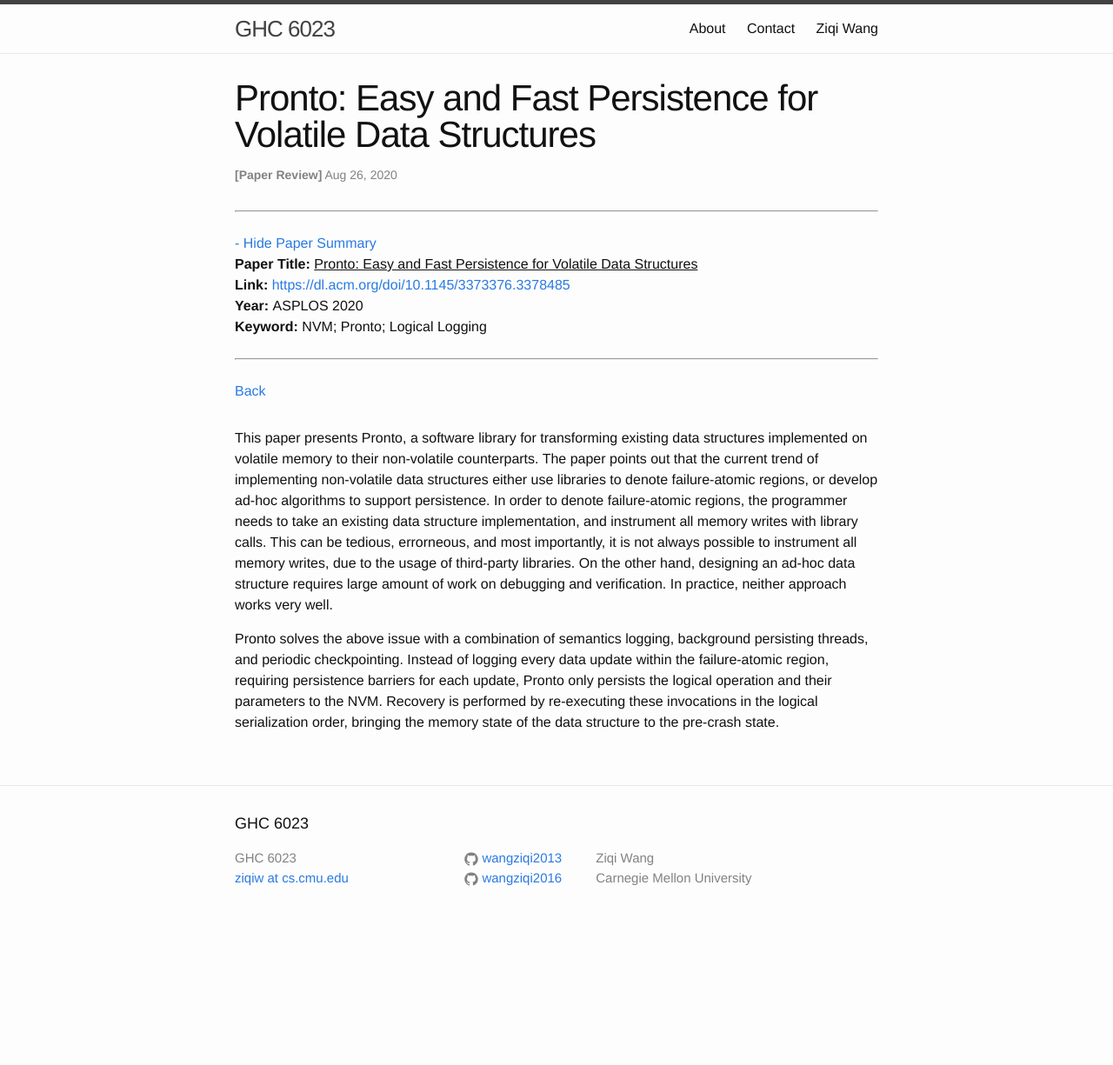
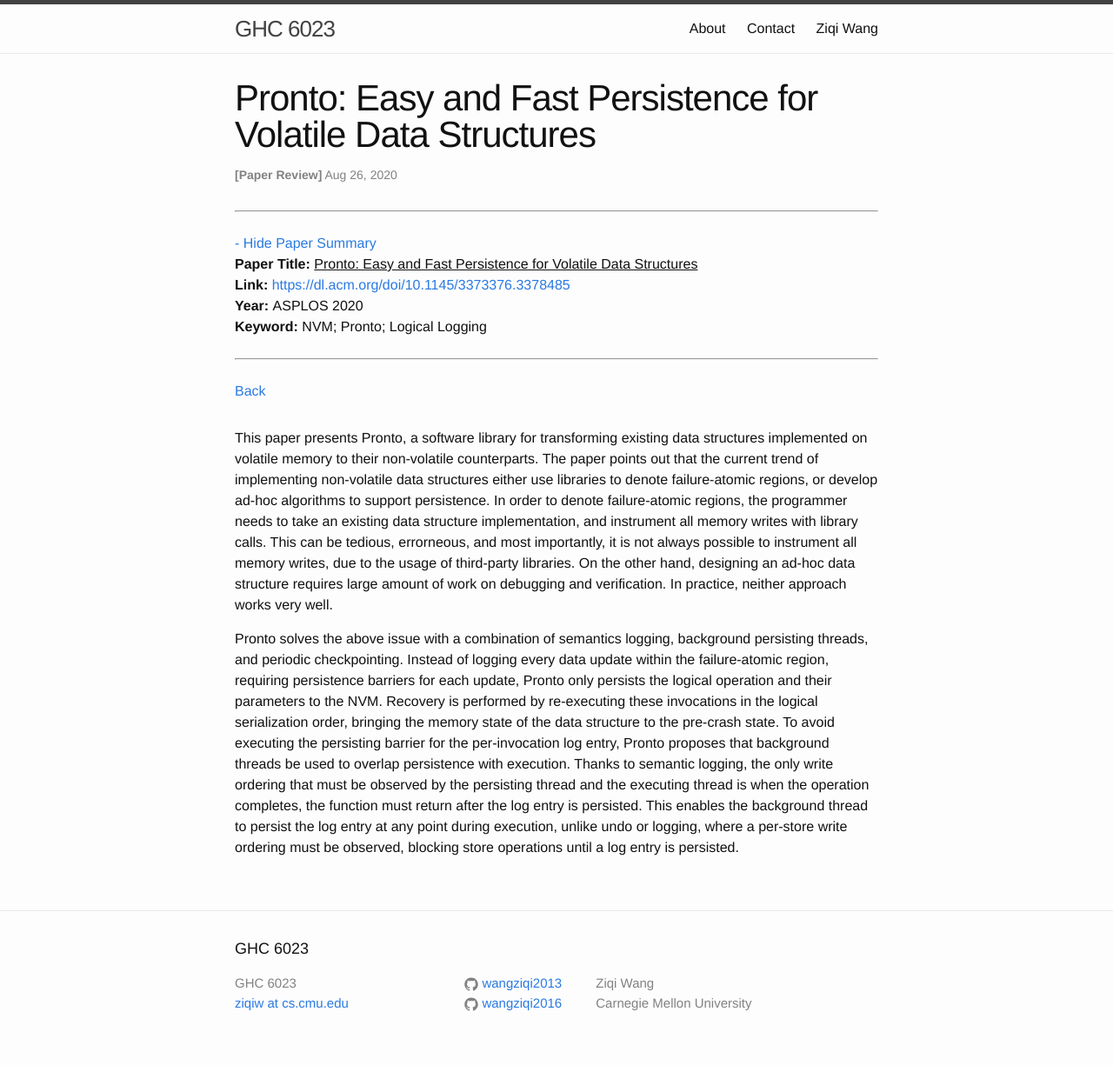
Before and after one commit to wangziqi2013/wangziqi2013.github.io, a Jekyll site: the page built from _posts/2020-08-26-pronto.markdown, in a window 1280 px wide. Shown: the whole page at 87% size. Built offline with Jekyll 4.4.1, drawn with Linux system fonts in a browser that asks for light colours; before the commit the page ends 1081 px from its top, so only the background shows below that.

Commit message:
Adding write ordering

```diff
--- a/_posts/2020-08-26-pronto.markdown
+++ b/_posts/2020-08-26-pronto.markdown
@@ -26,3 +26,9 @@ checkpointing. Instead of logging every data update within the failure-atomic re
 barriers for each update, Pronto only persists the logical operation and their parameters to the NVM. Recovery is performed
 by re-executing these invocations in the logical serialization order, bringing the memory state of the data structure to
 the pre-crash state.
+To avoid executing the persisting barrier for the per-invocation log entry, Pronto proposes that background threads be
+used to overlap persistence with execution. Thanks to semantic logging, the only write ordering that must be observed
+by the persisting thread and the executing thread is when the operation completes, the function must return after the
+log entry is persisted. This enables the background thread to persist the log entry at any point during execution, unlike
+undo or logging, where a per-store write ordering must be observed, blocking store operations until a log entry is
+persisted.
```
